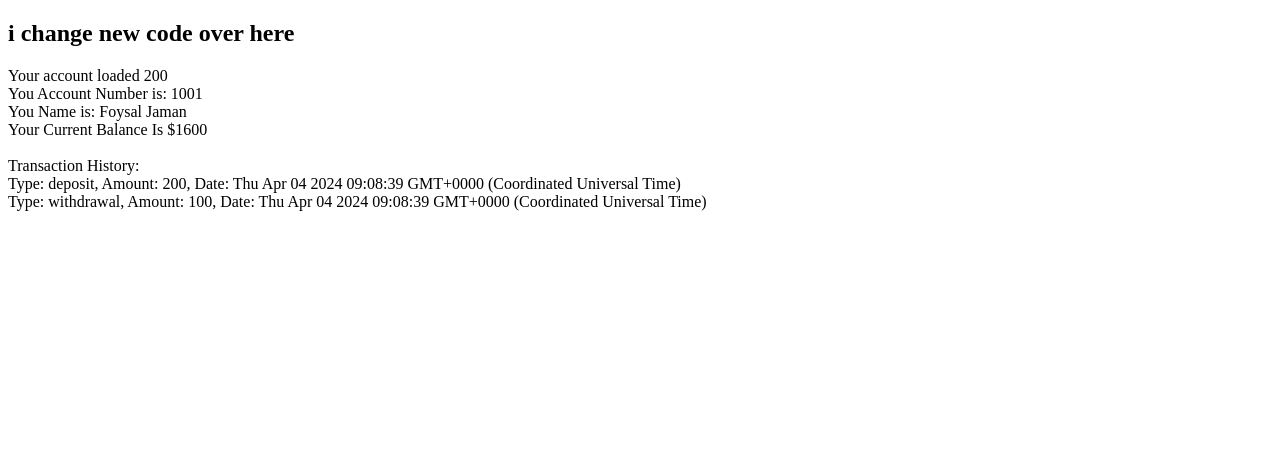
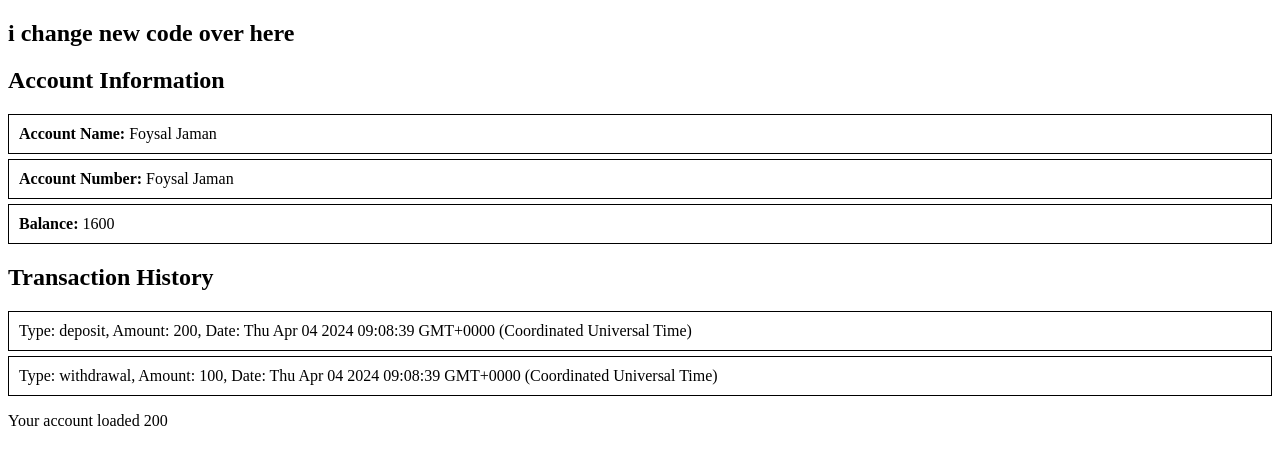
Before and after one commit to foysal41/app, a plain HTML site: page index.html in a window 1280 px wide. Drawn offline with Linux system fonts and the light colour scheme.

Commit message:
Dom manupulation: added html tag and connect with index.html also adding some border in style.css

```diff
--- a/bank.js
+++ b/bank.js
@@ -26,15 +26,36 @@ class BankAccount {
   }
 
   viewFullInformation() {
-    document.write(`<br> You Account Number is: ${this.accountNumber} <br>`);
-    document.write(`You Name is: ${this.accountHolder} <br> `);
-    document.write(`Your Current Balance Is $${this.balance} <br>`);
+
+    //INfo html
+
+    let infoHtml =  `
+      <h2> Account Information </h2>
+      <ul class="account-info">
+        <li> <strong> Account Name: </Strong> ${this.accountHolder}  </li>
+        <li><strong> Account Number: </strong> ${this.accountHolder} </li>
+        <li><strong> Balance: </strong> ${this.balance} </li>
+    `;
+
+    document.getElementById("account-info").innerHTML = infoHtml;
+
+
 
     // Display transaction history
-    document.write("<br> Transaction History: <br>");
-    this.transactions.forEach(transaction => {
-      document.write(`Type: ${transaction.type}, Amount: ${transaction.amount}, Date: ${transaction.date} <br>`);
-    });
+   // Initialize the HTML string
+let infoHtmlTwo = "<h2>Transaction History</h2><ul class='account-info-two'>";
+
+// Iterate over each transaction and append its details to the HTML string
+this.transactions.forEach(transaction => {
+  infoHtmlTwo += `<li>Type: ${transaction.type}, Amount: ${transaction.amount}, Date: ${transaction.date}</li>`;
+});
+
+// Close the <ul> tag
+infoHtmlTwo += "</ul>";
+
+// Set the HTML content to the "account-info-two" element
+document.getElementById("account-info-two").innerHTML = infoHtmlTwo;
+
   }
 }
 
--- a/index.html
+++ b/index.html
@@ -4,10 +4,14 @@
     <meta charset="UTF-8" />
     <meta name="viewport" content="width=device-width, initial-scale=1.0" />
     <title>hello</title>
+    <link rel="stylesheet" href="style.css">
   </head>
   <body>
     <h2>i change new code over here</h2>
 
+    <div id="account-info"></div>
+    <div id="account-info-two"></div>
+
     <script src="bank.js"></script>
   </body>
 </html>
--- /dev/null
+++ b/style.css
@@ -0,0 +1,24 @@
+/* Style for transaction history */
+.account-info-two{
+    list-style-type: none;
+    padding: 0;
+  }
+
+  /* Style for transaction history items */
+  .account-info-two li {
+    border: 1px solid black;
+    padding: 10px;
+    margin-bottom: 5px;
+  }
+
+
+  .account-info{
+    list-style-type: none;
+    padding: 0;
+
+  }
+  .account-info li{
+    border: 1px solid black;
+    padding: 10px;
+    margin-bottom: 5px;
+  }
```
